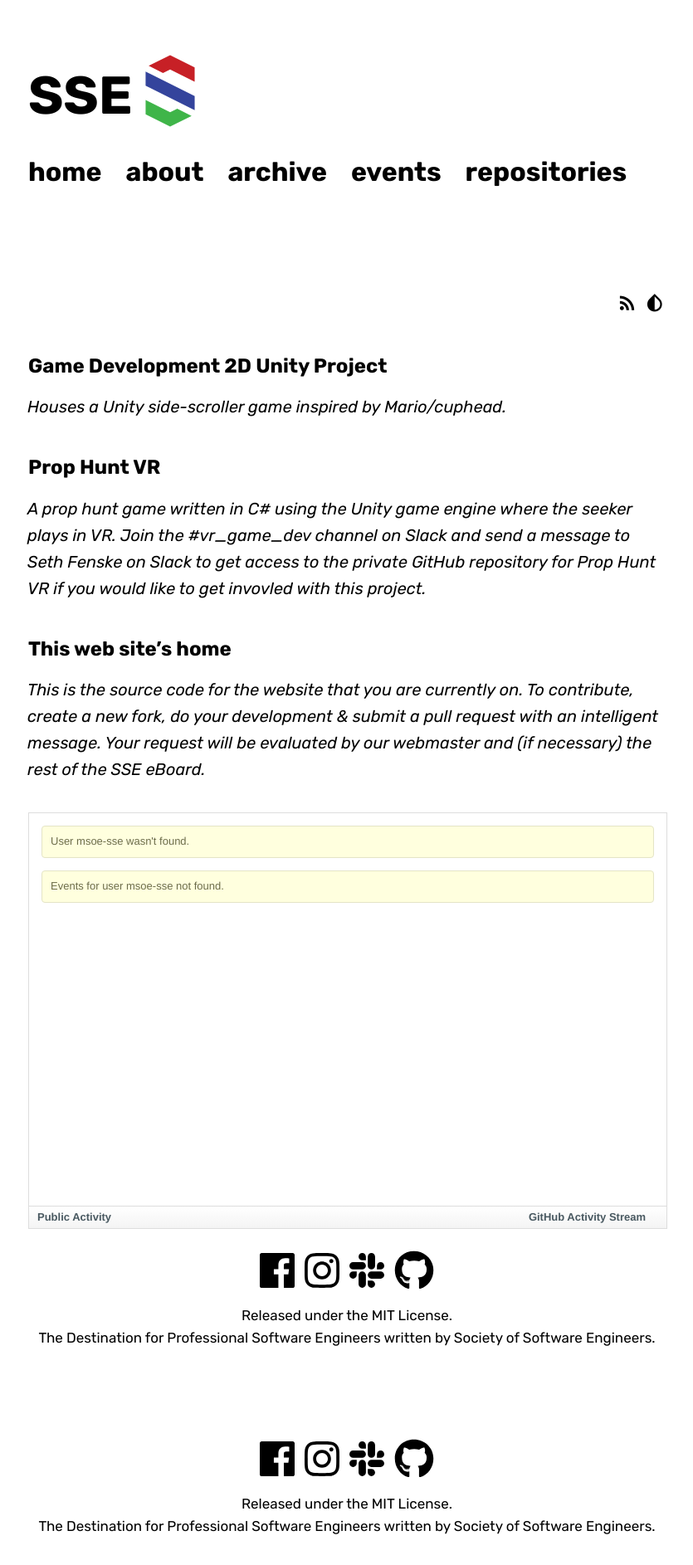
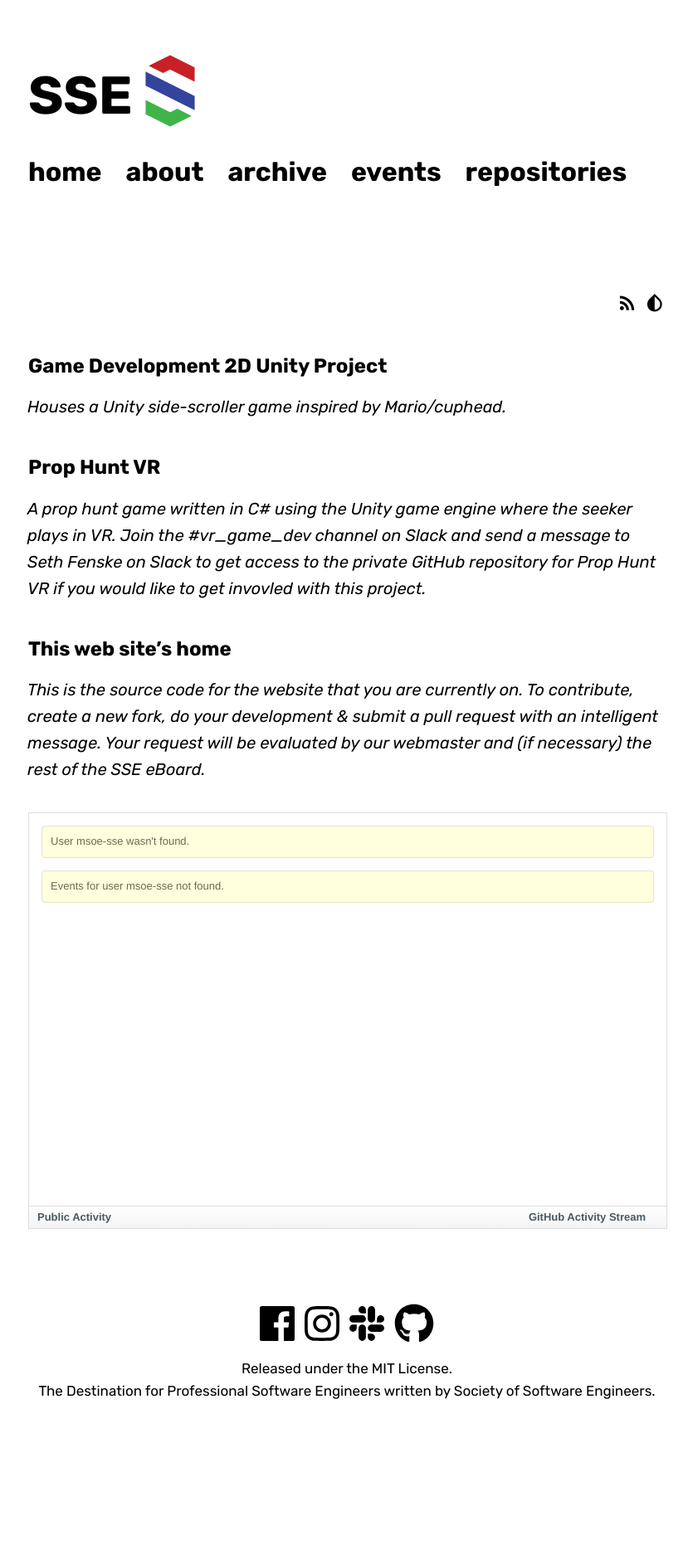
Before and after one commit to msoe-sse/msoe-sse.github.io, a Jekyll site: the page built from _repositories/2018-game-dev-repos.md, in a window 1280 px wide. Shown: the whole page at 83% size, without its empty margins (222-1057 px from the left). Built offline with Jekyll 4.4.1, drawn with Linux system fonts in a browser that asks for light colours; nearby versions of some CDN libraries; some web fonts are replaced; a style sheet for code colours, icons or effects is not loaded; after the commit the page ends 1722 px from its top, so only the background shows below that.

Commit message:
Fixed some minor issues with the footer

```diff
--- a/_includes/main/footer.html
+++ b/_includes/main/footer.html
@@ -1,4 +1,3 @@
-<link rel="stylesheet" type="text/css" href="_footer.html">
 <script src="https://use.fontawesome.com/releases/v5.0.8/js/all.js"></script>
 <footer>
     <div class="icons">
--- a/_layouts/default.html
+++ b/_layouts/default.html
@@ -20,7 +20,6 @@
                 {% include utils/statusWidget.html %}
             {% endif %}
             </div>
-            {% include main/footer.html %}
         </div>
 
         {% include externals/scripting.html %}
```
